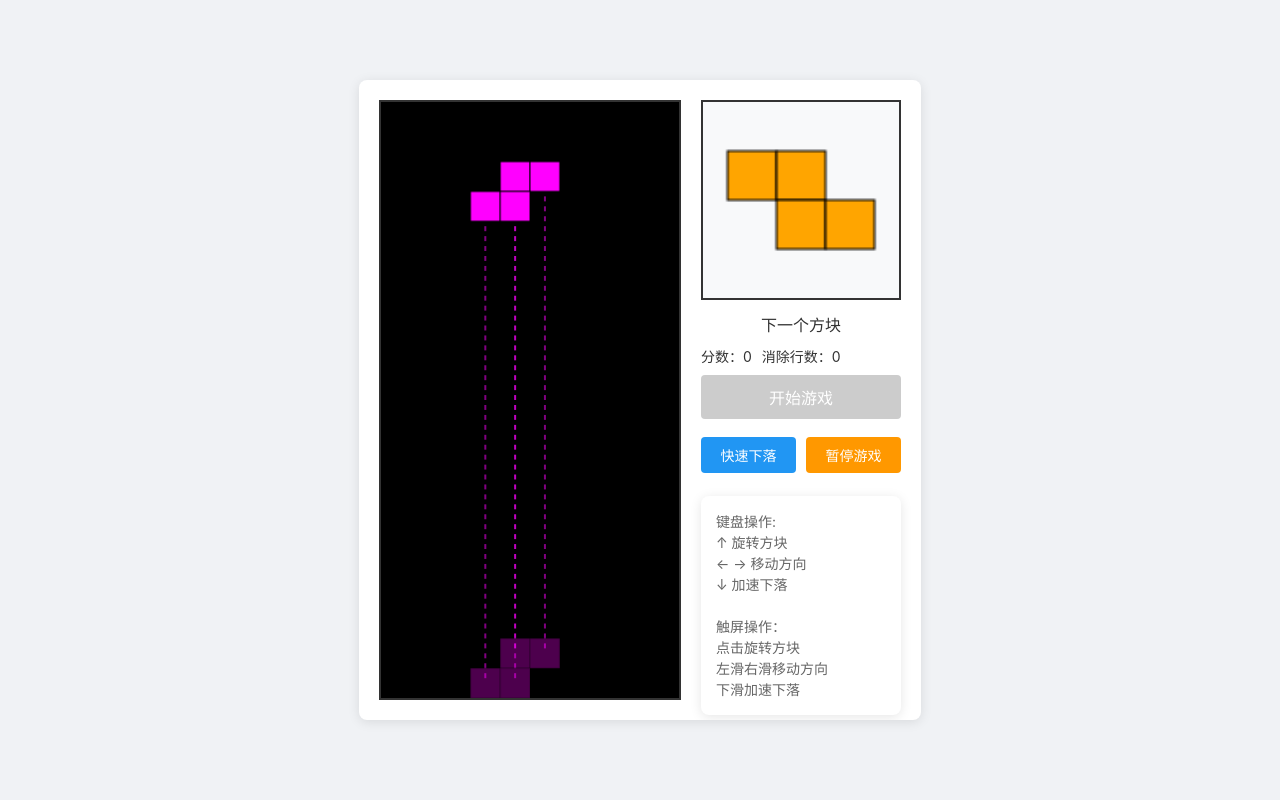
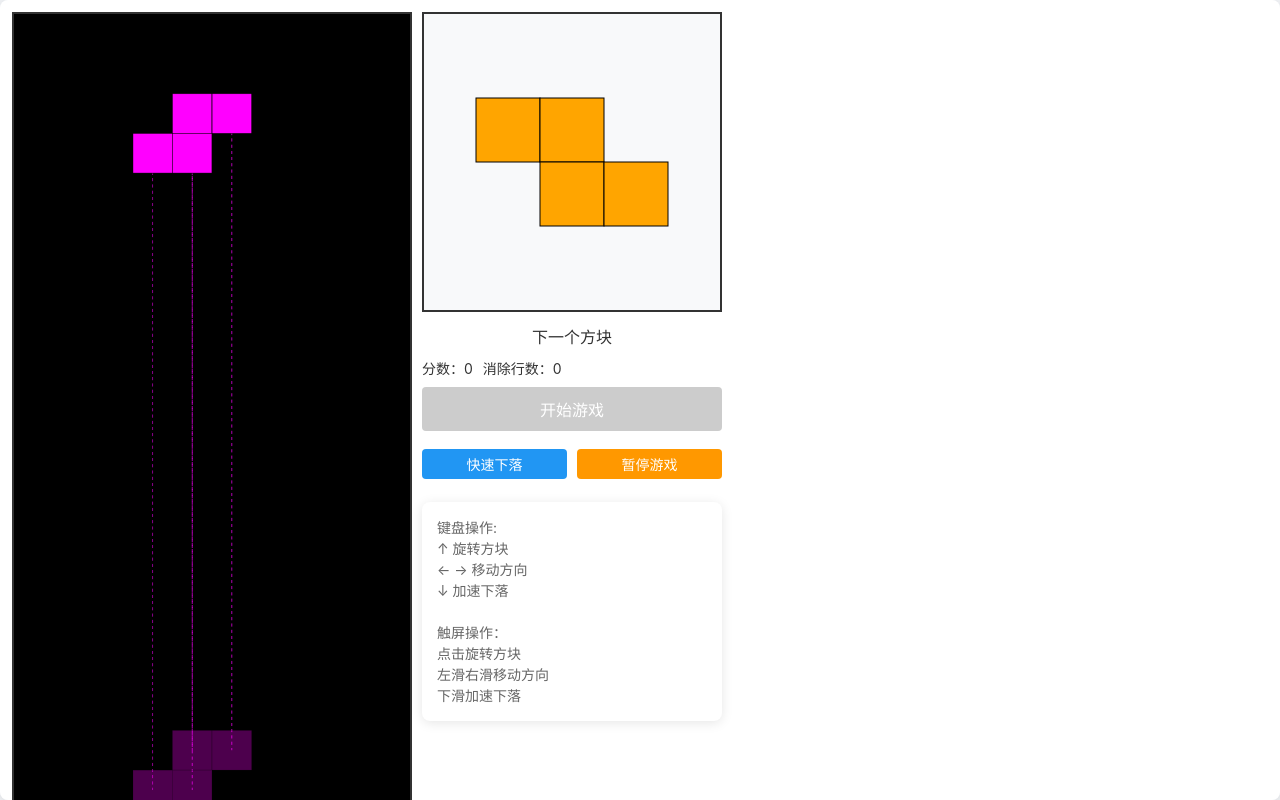
Before and after one commit to hillyson/h5-tetris, a website built with Vite: page index.html in a window 1280 px wide. Both pictures are taken after a click on the button "开始游戏". Built offline with nearby package versions, Linux system fonts and the light colour scheme.

Commit message:
feat: 针对移动端设备添加响应式布局

```diff
--- a/index.html
+++ b/index.html
@@ -9,9 +9,9 @@
   <body>
     <div id="app">
       <div class="game-container">
-        <canvas id="gameCanvas" width="300" height="600"></canvas>
+        <canvas id="gameCanvas"></canvas>
         <div class="game-info">
-          <canvas id="nextPieceCanvas" width="120" height="120"></canvas>
+          <canvas id="nextPieceCanvas"></canvas>
           <div class="next-piece-label">下一个方块</div>
           <div class="level" hidden="true">等级：<span id="level">1</span></div>
           <div class="score-line-container">
--- a/main.js
+++ b/main.js
@@ -9,7 +9,15 @@ const scoreElement = document.getElementById('score');
 const levelElement = document.getElementById('level');
 const linesElement = document.getElementById('lines');
 
-const BLOCK_SIZE = 30;
+let BLOCK_SIZE = 30;
+
+function calculateBlockSize() {
+  const container = document.querySelector('.game-container');
+  const containerWidth = container.clientWidth;
+  const displayWidth = Math.floor(containerWidth * 0.5);
+  BLOCK_SIZE = Math.floor(displayWidth / BOARD_WIDTH);
+  return BLOCK_SIZE;
+}
 const BOARD_WIDTH = 10;
 const BOARD_HEIGHT = 20;
 const COLORS = [
@@ -77,11 +85,26 @@ function drawPiece(piece, x, y, context = ctx) {
 }
 
 function drawNextPiece() {
+  // 确保canvas的width/height属性与CSS设置一致
+  nextPieceCanvas.width = nextPieceCanvas.clientWidth;
+  nextPieceCanvas.height = nextPieceCanvas.clientHeight;
+
   nextPieceCtx.clearRect(0, 0, nextPieceCanvas.width, nextPieceCanvas.height);
   if (nextPiece) {
-    const offsetX = (nextPieceCanvas.width / BLOCK_SIZE - nextPiece[0].length) / 2;
-    const offsetY = (nextPieceCanvas.height / BLOCK_SIZE - nextPiece.length) / 2;
-    drawPiece(nextPiece, offsetX, offsetY, nextPieceCtx);
+    // 计算预览区域中心点
+    const centerX = nextPieceCanvas.width / 2;
+    const centerY = nextPieceCanvas.height / 2;
+
+    // 计算方块组的整体宽度和高度
+    const pieceWidth = nextPiece[0].length * BLOCK_SIZE;
+    const pieceHeight = nextPiece.length * BLOCK_SIZE;
+
+    // 计算方块组的左上角坐标，确保居中显示
+    const startX = centerX - pieceWidth / 2;
+    const startY = centerY - pieceHeight / 2;
+
+    // 直接绘制方块，不再强制1:1比例
+    drawPiece(nextPiece, startX / BLOCK_SIZE, startY / BLOCK_SIZE, nextPieceCtx);
   }
 }
 
@@ -103,6 +126,15 @@ function rotatePiece(piece) {
       newPiece[x][piece.length - 1 - y] = piece[y][x];
     }
   }
+
+  // 检查旋转后是否会超出边界
+  if (currentPieceX + newPiece[0].length > BOARD_WIDTH) {
+    return piece; // 如果会超出右边界，返回原方块
+  }
+  if (currentPieceX < 0) {
+    return piece; // 如果会超出左边界，返回原方块
+  }
+
   return newPiece;
 }
 
@@ -397,6 +429,16 @@ let touchStartX = 0;
     linesElement.textContent = lines;
   }
   function draw() {
+    // 根据游戏板宽高比例计算方块大小
+    const container = document.querySelector('.game-container');
+    const containerWidth = container.clientWidth;
+    const displayWidth = Math.floor(containerWidth * 0.5);
+    BLOCK_SIZE = Math.floor(displayWidth / BOARD_WIDTH);
+
+    // 设置canvas尺寸以匹配游戏板比例
+    canvas.width = BOARD_WIDTH * BLOCK_SIZE;
+    canvas.height = BOARD_HEIGHT * BLOCK_SIZE;
+
     ctx.clearRect(0, 0, canvas.width, canvas.height);
     drawBoard();
     if (currentPiece) {
--- a/style.css
+++ b/style.css
@@ -16,27 +16,33 @@ body {
 
 .game-container {
   display: flex;
-  gap: 20px;
-  padding: 20px;
+  gap: 10px;
+  padding: 12px;
   background-color: white;
   border-radius: 8px;
   box-shadow: 0 2px 12px rgba(0, 0, 0, 0.1);
-  width: fit-content;
-  height: 640px;
+  width: 100vw;
+  height: 100vh;
   overflow: auto; /* 改为auto以便滚动查看 */
 }
 
 #gameCanvas {
   border: 2px solid #333;
   background-color: #f8f9fa;
+  width: 50vw;
+  max-width: 400px;
+  height: 100vw;
+  max-height: 800px;
 }
 
 .game-info {
   display: flex;
   flex-direction: column;
   gap: 8px;
-  min-width: 150px;
+  width: 40vw;
+  max-width: 300px;
   height: auto;
+  padding: 0px;
 }
 
 .instructions {
@@ -45,7 +51,8 @@ body {
   padding: 15px;
   border-radius: 8px;
   box-shadow: 0 2px 12px rgba(0, 0, 0, 0.1);
-  width: 200px;
+  width: 40vw;
+  max-width: 300px;
   margin-top: 15px;
   flex-shrink: 0;
   max-height: 300px; /* 限制最大高度 */
@@ -69,6 +76,10 @@ body {
   border: 2px solid #333;
   background-color: #f8f9fa;
   margin-bottom: 5px;
+  width: 40vw;
+  max-width: 300px;
+  height: 40vw;
+  max-height: 300px;
 }
 
 .next-piece-label {
@@ -117,7 +128,7 @@ body {
 
 #dropBtn, #pauseBtn {
   flex: 1;
-  padding: 8px;
+  padding: 5px;
   font-size: 14px;
   color: white;
   border: none;
```
